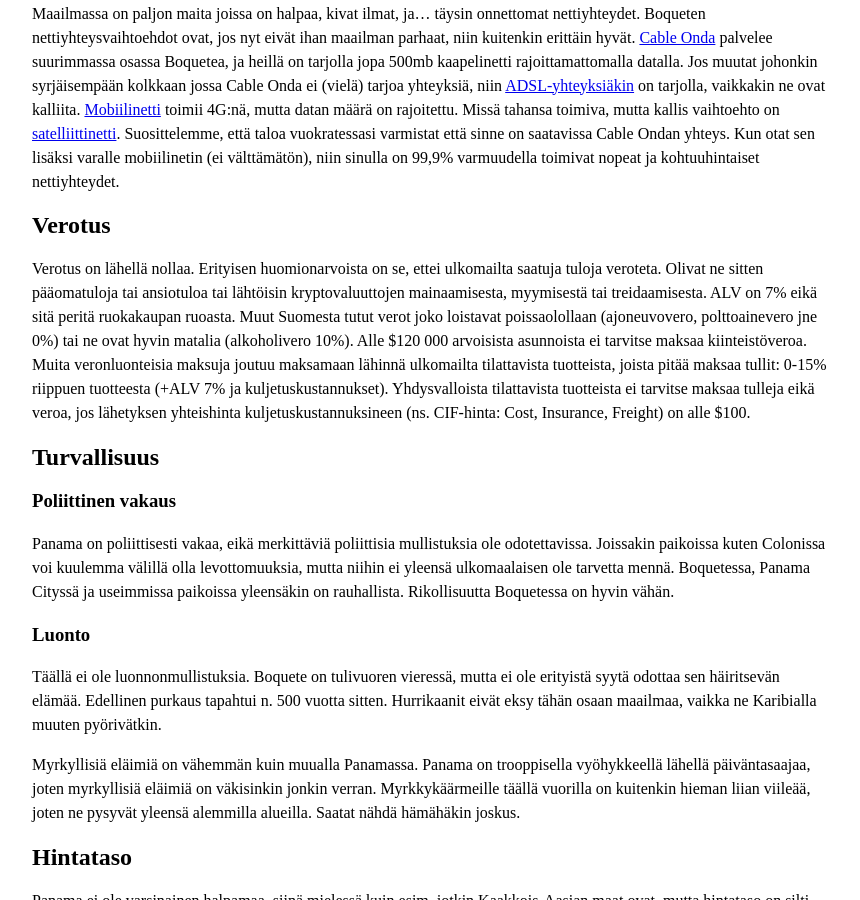
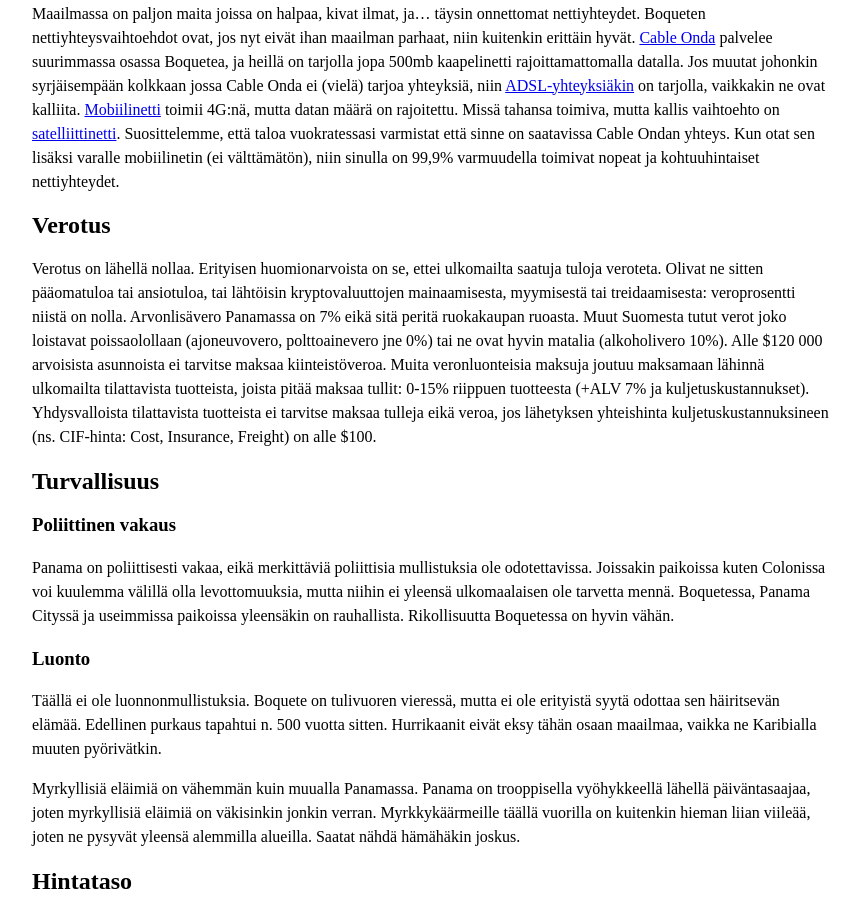
Before and after one commit to pitkonaarinparatiisi/pitkonaarinparatiisi.github.io, a Jekyll site: the page built from yleistietoa.md, in a window 1280 px wide and 900 px high, scrolled down 481 px. Shown: the whole window, without its empty margins (208-1068 px from the left). Built offline with Jekyll 4.4.1, drawn with Linux system fonts in a browser that asks for light colours; our own code applies the rules of GitHub Pages for plain Markdown files.

Commit message:
Update yleistietoa.md

```diff
--- a/yleistietoa.md
+++ b/yleistietoa.md
@@ -16,7 +16,7 @@
 
 ## Verotus
 
-Verotus on lähellä nollaa. Erityisen huomionarvoista on se, ettei ulkomailta saatuja tuloja veroteta. Olivat ne sitten pääomatuloja tai ansiotuloa tai lähtöisin kryptovaluuttojen mainaamisesta, myymisestä tai treidaamisesta. ALV on 7% eikä sitä peritä ruokakaupan ruoasta. Muut Suomesta tutut verot joko loistavat poissaolollaan (ajoneuvovero, polttoainevero jne 0%) tai ne ovat hyvin matalia (alkoholivero 10%). Alle $120 000 arvoisista asunnoista ei tarvitse maksaa kiinteistöveroa. Muita veronluonteisia maksuja joutuu maksamaan lähinnä ulkomailta tilattavista tuotteista, joista pitää maksaa tullit: 0-15% riippuen tuotteesta (+ALV 7% ja kuljetuskustannukset). Yhdysvalloista tilattavista tuotteista ei tarvitse maksaa tulleja eikä veroa, jos lähetyksen yhteishinta kuljetuskustannuksineen (ns. CIF-hinta: Cost, Insurance, Freight) on alle $100.
+Verotus on lähellä nollaa. Erityisen huomionarvoista on se, ettei ulkomailta saatuja tuloja veroteta. Olivat ne sitten pääomatuloa tai ansiotuloa, tai lähtöisin kryptovaluuttojen mainaamisesta, myymisestä tai treidaamisesta: veroprosentti niistä on nolla. Arvonlisävero Panamassa on 7% eikä sitä peritä ruokakaupan ruoasta. Muut Suomesta tutut verot joko loistavat poissaolollaan (ajoneuvovero, polttoainevero jne 0%) tai ne ovat hyvin matalia (alkoholivero 10%). Alle $120 000 arvoisista asunnoista ei tarvitse maksaa kiinteistöveroa. Muita veronluonteisia maksuja joutuu maksamaan lähinnä ulkomailta tilattavista tuotteista, joista pitää maksaa tullit: 0-15% riippuen tuotteesta (+ALV 7% ja kuljetuskustannukset). Yhdysvalloista tilattavista tuotteista ei tarvitse maksaa tulleja eikä veroa, jos lähetyksen yhteishinta kuljetuskustannuksineen (ns. CIF-hinta: Cost, Insurance, Freight) on alle $100.
 
 ## Turvallisuus
 
```
